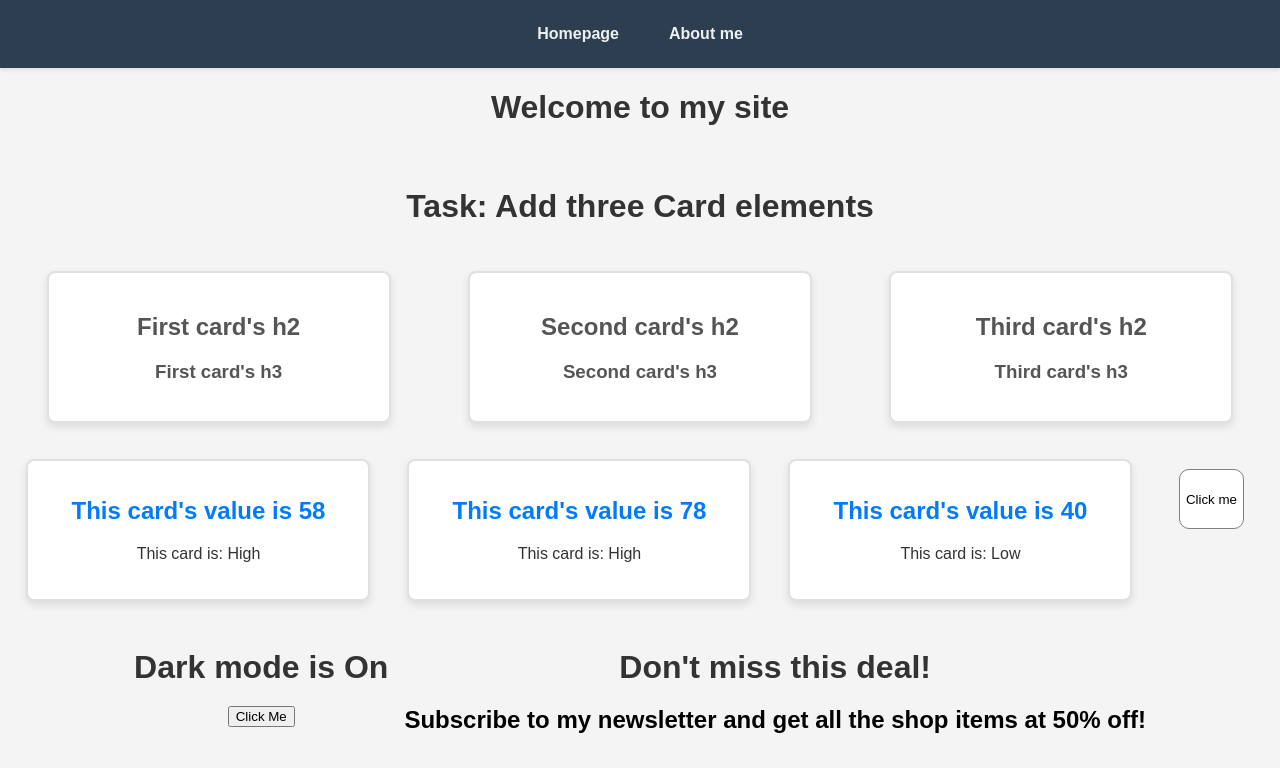
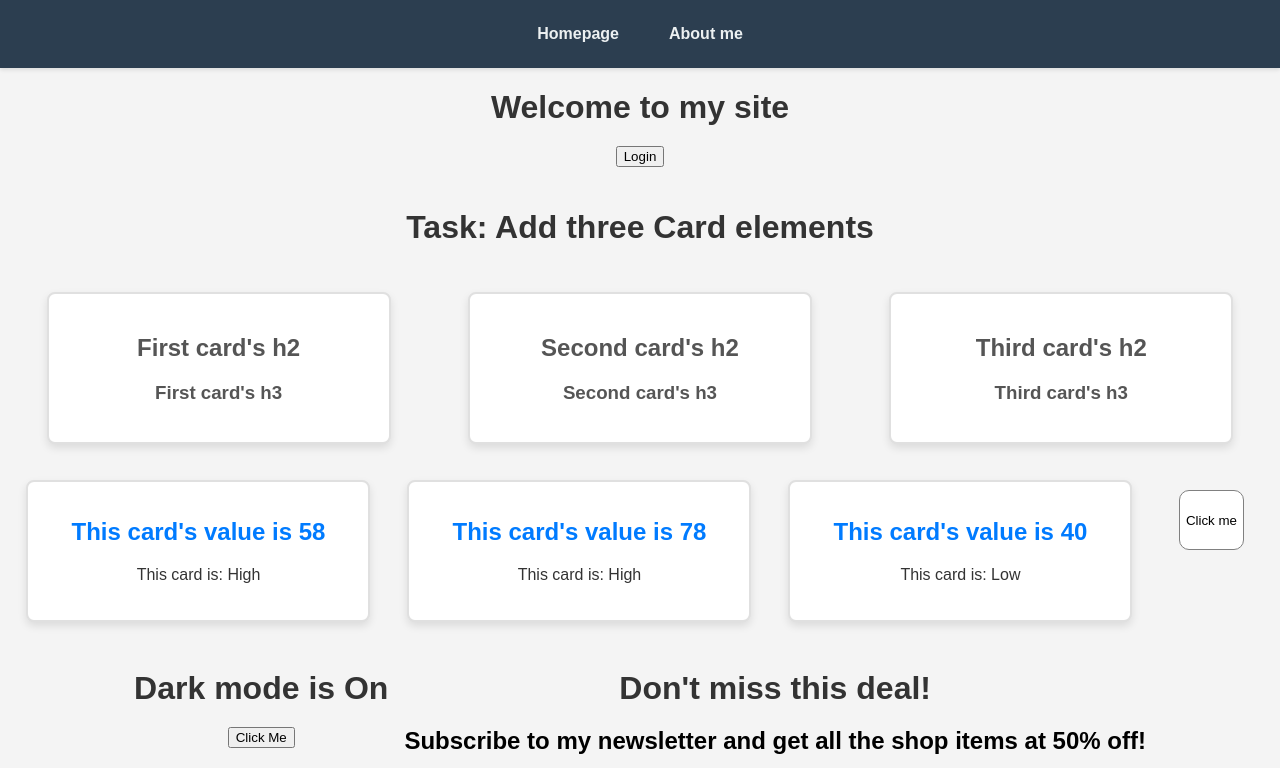
Before and after one commit to sebasortiz1989/MetaIOSDevelopmentReact, a React (Create React App) app in the folder 1ReactBasics/1firstapp/: page / in a window 1280 px wide. Shown: the top 768 px of the page. Built offline with nearby package versions, Linux system fonts and the light colour scheme.

Commit message:
Sebas: [add] Dynamic component exercise

```diff
--- a/1ReactBasics/1firstapp/src/App.js
+++ b/1ReactBasics/1firstapp/src/App.js
@@ -16,6 +16,7 @@ import FruitsExercise from "./components/FruitsExercise/FruitsExercise";
 import HomePage from "./components/Navigation/HomePage";
 import {Routes, Route, Link} from "react-router-dom";
 import AboutMe from "./components/Navigation/AboutMe";
+import ComponentRenderingExercise from "./components/ComponentRenderingExercise/ComponentRenderingExercise";
 
 /*
 function App() {
@@ -90,6 +91,7 @@ function App() {
     return (
         <div>
             <nav className="nav">
+                {/*<a href="#" className="nav-item">Homepage</a>*/}
                 <Link to="/" className="nav-item">Homepage</Link>
                 <Link to="/about-me" className="nav-item">About me</Link>
             </nav>
@@ -98,6 +100,8 @@ function App() {
                 <Route path="/" element={<HomePage/>}/>
                 <Route path="/about-me" element={<AboutMe/>}/>
             </Routes>
+
+            <ComponentRenderingExercise/>
 
             <div className="app-container">
                 <h1>Task: Add three Card elements</h1>
--- /dev/null
+++ b/1ReactBasics/1firstapp/src/components/ComponentRenderingExercise/ComponentRenderingExercise.jsx
@@ -0,0 +1,26 @@
+import {useState} from "react";
+import HomePage from "./HomePage";
+import LogoutButton from "./LogoutButton";
+import LoginButton from "./LoginButton";
+
+function ComponentRenderingExercise() {
+    const [loggedIn, setLoggedIn] = useState(false);
+
+    const login = () => setLoggedIn(true);
+    const logout = () => setLoggedIn(false);
+
+    return (
+        <>
+            {loggedIn ? (
+                <div>
+                    <HomePage />
+                    <LogoutButton logout={logout} />
+                </div>
+            ) : (
+                <LoginButton login={login} />
+            )}
+        </>
+    );
+}
+
+export default ComponentRenderingExercise;
--- /dev/null
+++ b/1ReactBasics/1firstapp/src/components/ComponentRenderingExercise/HomePage.jsx
@@ -0,0 +1,8 @@
+// HomePage.jsx
+function HomePage() {
+    return (
+        <h1>Welcome to the home page!</h1>
+    );
+}
+
+export default HomePage;
--- /dev/null
+++ b/1ReactBasics/1firstapp/src/components/ComponentRenderingExercise/LoginButton.jsx
@@ -0,0 +1,10 @@
+// LoginButton.jsx
+function LoginButton(props) {
+    return (
+        <button onClick={props.login}>
+            Login
+        </button>
+    );
+}
+
+export default LoginButton;
--- /dev/null
+++ b/1ReactBasics/1firstapp/src/components/ComponentRenderingExercise/LogoutButton.jsx
@@ -0,0 +1,10 @@
+// LogoutButton.jsx
+function LogoutButton(props) {
+    return (
+        <button onClick={props.logout}>
+            Logout
+        </button>
+    );
+}
+
+export default LogoutButton;
```
